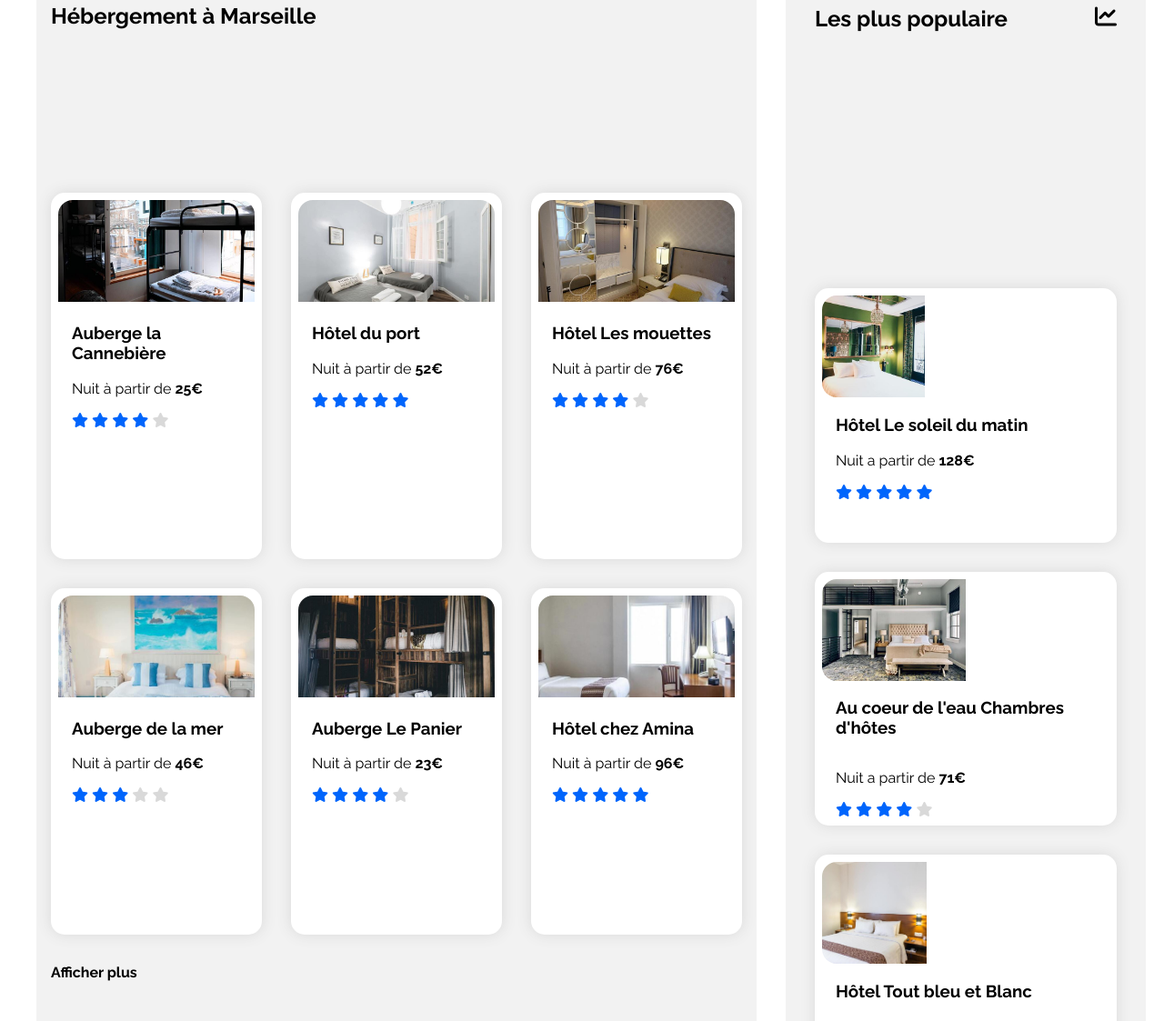
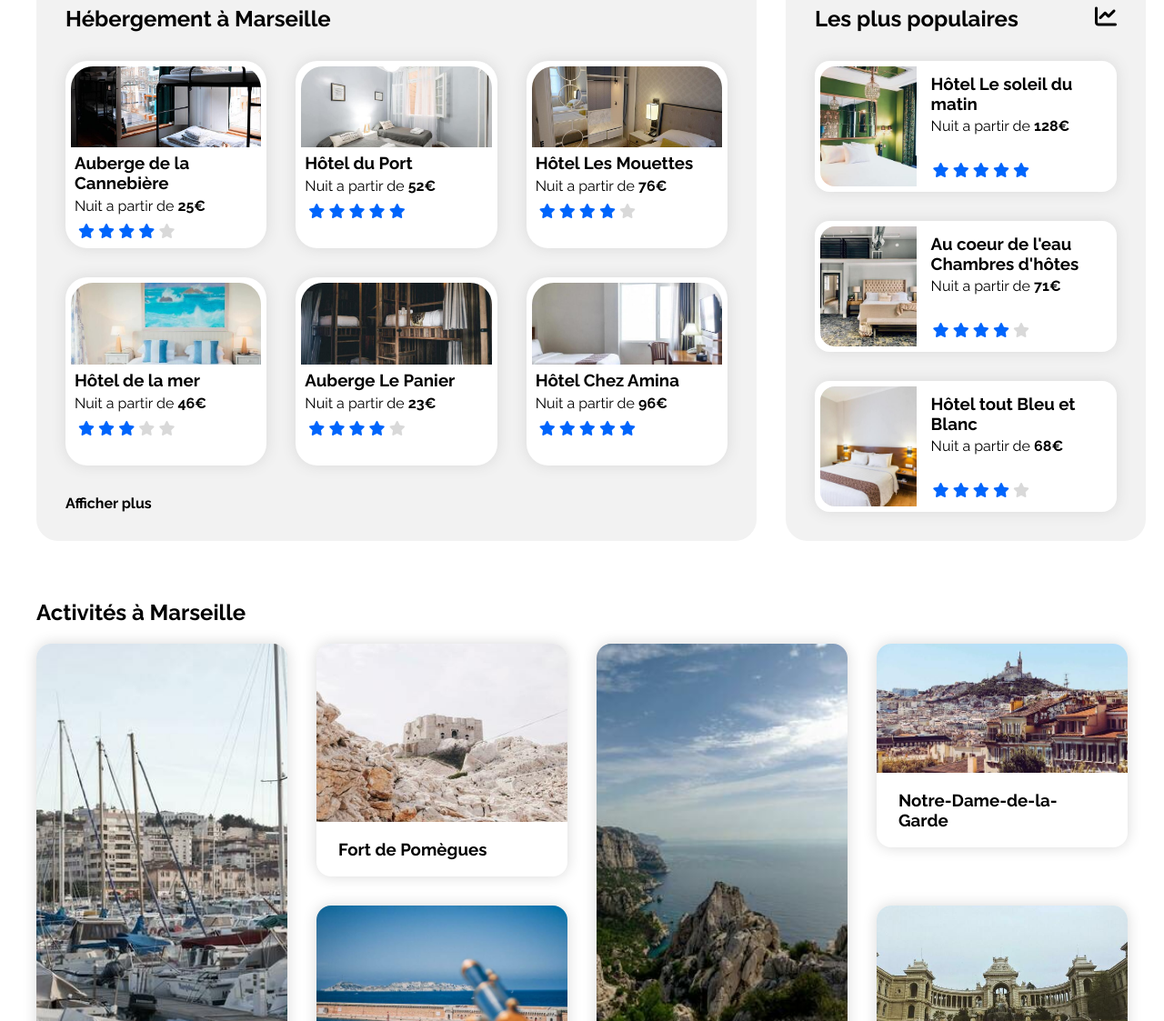
Before and after one commit to Naca974/Reservia, a plain HTML site: page index.html in a window 1280 px wide. Shown: the part 423-1546 px from the top of the page at 91% size. Drawn offline with Linux system fonts and the light colour scheme; files whose address does not match are found by name.

Commit message:
UPGRADE HTML+CSS de la partie HEBERGEMENT ET POPULAIRES

```diff
--- a/index.html
+++ b/index.html
@@ -51,23 +51,26 @@
             </div>
             <span class="searchfilterstitles">Économique</span>
         </div>
+
         <div class="searchfilters">
             <div class="searchfiltersframe">
                 <i class="fas fa-child searchfiltersicon" aria-hidden="true"></i>
                 </div>
             <span class="searchfilterstitles">Familial</span>
         </div>
+
         <div class="searchfilters">
             <div class="searchfiltersframe">
                 <i class="fas fa-heart searchfiltersicon" aria-hidden="true"></i>
                 </div>
             <span class="searchfilterstitles">Romantique</span>
         </div>
+
         <div class="searchfilters">
                  <div class="searchfiltersframe">
                     <i class="fas fa-dog searchfiltersicon" aria-hidden="true"></i>
                 </div>
-                 <span class="searchfilterstitles">Animaux autorisés</span>
+            <span class="searchfilterstitles">Animauxautorisés</span>
         </div>
 </section>
 
@@ -83,17 +86,17 @@
 <!---------OFFERS---------->
 
 <section class="offers">
-        <div class="offersbox">
-            <h2 class="offerstitle">Hébergement à Marseille</h2>
-        <article class="offerspannel">
-            <a href="#">
-                <figure class="offerscard">
-                    <img class="offersimg" src="C:\Users\Flo13\Desktop\Formation OC\Openclassroom Projets\Projet 2 - Reservia\images\hebergements\4_small\marcus-loke-WQJvWU_HZFo-unsplash.jpg" alt="room + bunkbed + mirror">
-                    <figcaption class="offerscardcaption">
-                        <h3 class="offerscarditle">Auberge la Cannebière</h3>
-                    </figcaption>
-                </figure>
-                <p class="offerscardp">Nuit à partir de <strong>25€</strong></p>
+    <div class="housingbox">
+        <h2 class="offershead">Hébergement à Marseille</h2>
+        <div class="housingoffers">
+            <a class="card" href="#">
+                <div class="housingimgbox">
+                    <img class="housingimg" src="images\hebergements\4_small\marcus-loke-WQJvWU_HZFo-unsplash.jpg">
+                </div>
+                <div>
+                    <h3 class="offtitles">Auberge de la Cannebière</h3>
+                </div>
+                <p class="offp">Nuit a partir de <strong>25€</strong></p>
                 <div class="ratingstars">
                 <i class="fas fa-star ratingstarsicon"></i>
                 <i class="fas fa-star ratingstarsicon"></i>
@@ -102,17 +105,15 @@
                 <i class="fas fa-star ratingstarsicon" data-active="false" aria-hidden="true"></i>
                 </div>
             </a>
-        </article>
 
-        <article class="offerspannel">
-            <a href="#">
-                <figure class="offerscard">
-                    <img class="offersimg" src="C:\Users\Flo13\Desktop\Formation OC\Openclassroom Projets\Projet 2 - Reservia\images\hebergements\4_small\fred-kleber-gTbaxaVLvsg-unsplash.jpg" alt="double bed room">
-                    <figcaption class="offerscardcaption">
-                        <h3 class="offerscarditle">Hôtel du port</h3>
-                    </figcaption>
-                </figure>
-                <p class="offerscardp">Nuit à partir de <strong>52€</strong></p>
+            <a class="card" href="#">
+                <div class="housingimgbox">
+                    <img class="housingimg" src="images\hebergements\4_small\fred-kleber-gTbaxaVLvsg-unsplash.jpg">
+                </div>
+                <div>
+                    <h3 class="offtitles">Hôtel du Port</h3>
+                </div>
+                <p class="offp">Nuit a partir de <strong>52€</strong></p>
                 <div class="ratingstars">
                 <i class="fas fa-star ratingstarsicon"></i>
                 <i class="fas fa-star ratingstarsicon"></i>
@@ -121,17 +122,15 @@
                 <i class="fas fa-star ratingstarsicon"></i>
                 </div>
             </a>
-        </article>
 
-        <article class="offerspannel">
-            <a href="#">
-                <figure class="offerscard">
-                    <img class="offersimg" src="C:\Users\Flo13\Desktop\Formation OC\Openclassroom Projets\Projet 2 - Reservia\images\hebergements\4_small\reisetopia-B8WIgxA_PFU-unsplash.jpg" alt="double room closet">
-                    <figcaption class="offerscardcaption">
-                        <h3 class="offerscarditle">Hôtel Les mouettes</h3>
-                    </figcaption>
-                </figure>
-                <p class="offerscardp">Nuit à partir de <strong>76€</strong></p>
+            <a class="card" href="#">
+                <div class="housingimgbox">
+                    <img class="housingimg" src="images\hebergements\4_small\reisetopia-B8WIgxA_PFU-unsplash.jpg">
+                </div>
+                <div>
+                    <h3 class="offtitles">Hôtel Les Mouettes</h3>
+                </div>
+                <p class="offp">Nuit a partir de <strong>76€</strong></p>
                 <div class="ratingstars">
                 <i class="fas fa-star ratingstarsicon"></i>
                 <i class="fas fa-star ratingstarsicon"></i>
@@ -140,17 +139,15 @@
                 <i class="fas fa-star ratingstarsicon" data-active="false" aria-hidden="true"></i>
                 </div>
             </a>
-        </article>
 
-        <article class="offerspannel">
-            <a href="#">
-                <figure class="offerscard">
-                    <img class="offersimg" src="C:\Users\Flo13\Desktop\Formation OC\Openclassroom Projets\Projet 2 - Reservia\images\hebergements\4_small\annie-spratt-Eg1qcIitAuA-unsplash.jpg" alt="double room + bleu frame">
-                    <figcaption class="offerscardcaption">
-                        <h3 class="offerscarditle">Auberge de la mer</h3>
-                    </figcaption>
-                </figure>
-                <p class="offerscardp">Nuit à partir de <strong>46€</strong></p>
+            <a class="card" href="#">
+                <div class="housingimgbox">
+                    <img class="housingimg" src="images\hebergements\4_small\annie-spratt-Eg1qcIitAuA-unsplash.jpg">
+                </div>
+                <div>
+                    <h3 class="offtitles">Hôtel de la mer</h3>
+                </div>
+                <p class="offp">Nuit a partir de <strong>46€</strong></p>
                 <div class="ratingstars">
                 <i class="fas fa-star ratingstarsicon"></i>
                 <i class="fas fa-star ratingstarsicon"></i>
@@ -159,17 +156,15 @@
                 <i class="fas fa-star ratingstarsicon" data-active="false" aria-hidden="true"></i>
                 </div>
             </a>
-        </article>
 
-        <article class="offerspannel">
-            <a href="#">
-                <figure class="offerscard">
-                    <img class="offersimg" src="C:\Users\Flo13\Desktop\Formation OC\Openclassroom Projets\Projet 2 - Reservia\images\hebergements\4_small\nicate-lee-kT-ZyaiwBe0-unsplash.jpg" alt="romm + bunkbed + mirror">
-                    <figcaption class="offerscardcaption">
-                        <h3 class="offerscarditle">Auberge Le Panier</h3>
-                    </figcaption>
-                </figure>
-                <p class="offerscardp">Nuit à partir de <strong>23€</strong></p>
+            <a class="card" href="#">
+                <div class="housingimgbox">
+                    <img class="housingimg" src="images\hebergements\4_small\nicate-lee-kT-ZyaiwBe0-unsplash.jpg">
+                </div>
+                <div>
+                    <h3 class="offtitles">Auberge Le Panier</h3>
+                </div>
+                <p class="offp">Nuit a partir de <strong>23€</strong></p>
                 <div class="ratingstars">
                 <i class="fas fa-star ratingstarsicon"></i>
                 <i class="fas fa-star ratingstarsicon"></i>
@@ -178,17 +173,15 @@
                 <i class="fas fa-star ratingstarsicon" data-active="false" aria-hidden="true"></i>
                 </div>
             </a>
-        </article>
 
-        <article class="offerspannel">
-            <a href="#">
-                <figure class="offerscard">
-                    <img class="offersimg" src="C:\Users\Flo13\Desktop\Formation OC\Openclassroom Projets\Projet 2 - Reservia\images\hebergements\4_small\febrian-zakaria-M6S1WvfW68A-unsplash.jpg" alt="romm + bunkbed + mirror">
-                    <figcaption class="offerscardcaption">
-                        <h3 class="offerscarditle">Hôtel chez Amina</h3>
-                    </figcaption>
-                </figure>
-                <p class="offerscardp">Nuit à partir de <strong>96€</strong></p>
+            <a class="card" href="#">
+                <div class="housingimgbox">
+                    <img class="housingimg" src="images\hebergements\4_small\febrian-zakaria-M6S1WvfW68A-unsplash.jpg">
+                </div>
+                <div>
+                    <h3 class="offtitles">Hôtel Chez Amina</h3>
+                </div>
+                <p class="offp">Nuit a partir de <strong>96€</strong></p>
                 <div class="ratingstars">
                 <i class="fas fa-star ratingstarsicon"></i>
                 <i class="fas fa-star ratingstarsicon"></i>
@@ -197,26 +190,26 @@
                 <i class="fas fa-star ratingstarsicon"></i>
                 </div>
             </a>
-        </article>
-
+        </div>
         <a class="viewmore" href="#">Afficher plus</a>
     </div>
 
 <!---------POPULAR---------->
 
 <div class="popularbox">
-        <h2 class="populartitle">Les plus populaire
-            <i class="fas fa-chart-line" aria-hidden="true"></i>
+    <h2 class="popularhead">Les plus populaires<i class="fas fa-chart-line" aria-hidden="true"></i>
     </h2>
-        <article class="popularpannel">
-            <a href="#">
-                <figure class="popularcard">
-                    <img class="popularimg" src="C:\Users\Flo13\Desktop\Formation OC\Openclassroom Projets\Projet 2 - Reservia\images\hebergements\4_small\emile-guillemot-Bj_rcSC5XfE-unsplash.jpg" alt="double bed + green wall">
-                    <figcaption class="popularcardcaption">
-                        <h3 class="popularcardtitle">Hôtel Le soleil du matin</h3>
-                        <p class="popularcardp">Nuit a partir de <strong>128€</strong></p>
-                    </figcaption>
-                </figure>
+    <a class="popularcard" href="#">
+        <div class="popularimgbox">
+            <img class="popularimg" src="images\hebergements\4_small\emile-guillemot-Bj_rcSC5XfE-unsplash.jpg">
+        </div>
+        <div class="textcontainer">
+            <div class="textbox">
+                <h3 class="poptitles">Hôtel Le soleil du  matin
+                </h3>
+                <p class="popp">Nuit a partir de <strong>128€</strong>
+                </p>
+            </div>
             <div class="ratingstars">
             <i class="fas fa-star ratingstarsicon"></i>
             <i class="fas fa-star ratingstarsicon"></i>
@@ -224,18 +217,20 @@
             <i class="fas fa-star ratingstarsicon"></i>
             <i class="fas fa-star ratingstarsicon"></i>
             </div>
+        </div>
     </a>
-        </article>
 
-        <article class="popularpannel">
-            <a href="#">
-                <figure class="popularcard">
-                    <img class="popularimg" src="C:\Users\Flo13\Desktop\Formation OC\Openclassroom Projets\Projet 2 - Reservia\images\hebergements\4_small\aw-creative-VGs8z60yT2c-unsplash.jpg" alt="double bed + modern">
-                    <figcaption class="popularcardcaption">
-                        <h3 class="popularcardtitle">Au coeur de l'eau Chambres d'hôtes</h3>
-                    </figcaption>
-                </figure>
-                <p class="popularcardp">Nuit a partir de <strong>71€</strong></p>
+    <a class="popularcard" href="#">
+        <div class="popularimgbox">
+            <img class="popularimg" src="images\hebergements\4_small\aw-creative-VGs8z60yT2c-unsplash.jpg">
+        </div>
+        <div class="textcontainer">
+            <div class="textbox">
+                <h3 class="poptitles">Au coeur de l'eau Chambres d'hôtes
+                </h3>
+                <p class="popp">Nuit a partir de <strong>71€</strong>
+                </p>
+            </div>
             <div class="ratingstars">
                 <i class="fas fa-star ratingstarsicon"></i>
                 <i class="fas fa-star ratingstarsicon"></i>
@@ -243,18 +238,20 @@
                 <i class="fas fa-star ratingstarsicon"></i>
                 <i class="fas fa-star ratingstarsicon" data-active="false" aria-hidden="true"></i>
             </div>
+        </div>
     </a>
-        </article>
 
-        <article class="popularpannel">
-            <a href="#">
-                <figure class="popularcard">
-                    <img class="popularimg" src="C:\Users\Flo13\Desktop\Formation OC\Openclassroom Projets\Projet 2 - Reservia\images\hebergements\4_small\febrian-zakaria-sjvU0THccQA-unsplash.jpg" alt="double bed + wood">
-                    <figcaption class="popularcardcaption">
-                        <h3 class="popularcardtitle">Hôtel Tout bleu et Blanc</h3>
-                    </figcaption>
-                </figure>
-                <p class="popularcardp">Nuit a partir de <strong>68€</strong></p>
+    <a class="popularcard" href="#">
+        <div class="popularimgbox">
+            <img class="popularimg" src="images\hebergements\4_small\febrian-zakaria-sjvU0THccQA-unsplash.jpg">
+        </div>
+        <div class="textcontainer">
+            <div class="textbox">
+                <h3 class="poptitles">Hôtel tout Bleu et Blanc
+                </h3>
+                <p class="popp">Nuit a partir de <strong>68€</strong>
+                </p>
+            </div>
             <div class="ratingstars">
                 <i class="fas fa-star ratingstarsicon"></i>
                 <i class="fas fa-star ratingstarsicon"></i>
@@ -262,55 +259,55 @@
                 <i class="fas fa-star ratingstarsicon"></i>
                 <i class="fas fa-star ratingstarsicon" data-active="false" aria-hidden="true"></i>
             </div>
+        </div>
     </a>
-        </article>
 </div>
 </section>
 
 <!---------ACTIVITIES---------->
 
-    <section id="activities" style="margin-top: 4rem;">
+    <section id="activities">
         <h2 class="activitiestitle">Activités à Marseille</h2>
             <div class="activitiescontainer">
 
                 <a class="firstcard">
                     <div class="imgcontainter">
-                        <img class="activitiesimg" src="C:\Users\Flo13\Desktop\Formation OC\Openclassroom Projets\Projet 2 - Reservia\images\activites\4_small\reno-laithienne-QUgJhdY5Fyk-unsplash.jpg">
+                        <img class="activitiesimg" src="images\activites\4_small\reno-laithienne-QUgJhdY5Fyk-unsplash.jpg">
                     </div>
                     <h3 class="cardtitles">Vieux port</h3>
                 </a>
 
                 <a class="secondcard">
                     <div class="imgcontainter">
-                        <img class="activitiesimg" src="C:\Users\Flo13\Desktop\Formation OC\Openclassroom Projets\Projet 2 - Reservia\images\activites\4_small\paul-hermann-QFTrLdQIRhI-unsplash.jpg">
+                        <img class="activitiesimg" src="images\activites\4_small\paul-hermann-QFTrLdQIRhI-unsplash.jpg">
                     </div>
                     <h3 class="cardtitles">Fort de Pomègues</h3>
                 </a>
 
                 <a class="thirdcard">
                     <div class="imgcontainter">
-                    <img class="activitiesimg" src="C:\Users\Flo13\Desktop\Formation OC\Openclassroom Projets\Projet 2 - Reservia\images\activites\4_small\kevin-hikari-rV_Qd1l-VXg-unsplash.jpg">
+                    <img class="activitiesimg" src="images\activites\4_small\kevin-hikari-rV_Qd1l-VXg-unsplash.jpg">
                     </div>
                     <h3 class="cardtitles">Île du Frioul</h3>
                 </a>
 
                 <a class="fourthcard">
                     <div class="imgcontainter">
-                        <img class="activitiesimg" src="C:\Users\Flo13\Desktop\Formation OC\Openclassroom Projets\Projet 2 - Reservia\images\activites\4_small\kilyan-sockalingum-NR8-cBCN3aI-unsplash.jpg">
+                        <img class="activitiesimg" src="images\activites\4_small\kilyan-sockalingum-NR8-cBCN3aI-unsplash.jpg">
                     </div>
                     <h3 class="cardtitles">Parc national des Calanques</h3>
                 </a>
 
                 <a class="fifthcard">
                     <div class="imgcontainter">
-                        <img class="activitiesimg" src="C:\Users\Flo13\Desktop\Formation OC\Openclassroom Projets\Projet 2 - Reservia\images\activites\4_small\florian-wehde-xW9e8gdotxI-unsplash.jpg">
+                        <img class="activitiesimg" src="images\activites\4_small\florian-wehde-xW9e8gdotxI-unsplash.jpg">
                     </div>
                     <h3 class="cardtitles">Notre-Dame-de-la-Garde</h3>
                 </a>
 
                 <a class="sixthcard">
                     <div class="imgcontainter">
-                        <img class="activitiesimg" src="C:\Users\Flo13\Desktop\Formation OC\Openclassroom Projets\Projet 2 - Reservia\images\activites\4_small\lena-paulin-wH2-EJoDcV0-unsplash.jpg">
+                        <img class="activitiesimg" src="images\activites\4_small\lena-paulin-wH2-EJoDcV0-unsplash.jpg">
                     </div>
                     <h3 class="cardtitles">Parc Longchamp</h3>
                 </a>
--- a/style.css
+++ b/style.css
@@ -181,86 +181,63 @@ a.nav:hover ,a.login:hover{
 
 .offers{
     display: grid;
+    grid-template-columns: 66% 33%;
     column-gap: 2rem;
-    grid-template-columns: 66% 33%;
 }
 
-/** .offers > a:first-child {
-    display: none;
+.housingbox{
+    padding: 2rem;
+    background-color: #f2f2f2;
+    border-radius: 1.5rem;
 }
 
-.offersbox > a:first-child {
-    display: none;
-} **/
+.offershead{
+    margin: 0;
+    padding: 0 0 2rem 0;
+}
 
-.offersbox{
+.housingoffers{
     display: grid;
     grid-template-columns: repeat(3, 1fr);
-    column-gap: 2rem;
-    row-gap: 2rem;
-    background-color: #F2F2F2;
-    border-radius: 1.5rem;
-    padding: 1rem;
+    grid-template-rows: repeat(2, 1fr);
+    grid-row-gap: 2rem;
+    grid-column-gap: 2rem;
+    margin-bottom: 2rem;
 }
 
-
-.offerstitle{
-    grid-column: 1/-1;
-    margin-block-start: 0.83rem;
-    margin-block-end: 0.83rem;
-    margin-inline-start: 0px;
-    margin-inline-end: 0px;
-    color: black;
+.card{
+    width: 100%;
+    box-shadow: 0 0 16px #d9d9d9;
+    border-radius: 1.5rem;
+    background-color: white;
 }
 
-.offerspannel{
-    background-color: white;
-    padding: 8px;
-    border-radius: 15px;
-    box-shadow: 0 0 16px #d9d9d9;
-    cursor: pointer;
-    box-sizing: border-box;
+.housingimgbox{
+    padding: 6px 6px 0 6px;
 }
 
-a{
-    background-color: transparent;
-    text-decoration: none;
+.housingimg{
+    object-fit: cover;
+    object-position: center;
+    height: 7vw;
+    width: 100%;
+    max-width: 100%;
+    max-height: 100%;
+    border-top-left-radius: 1.5rem;
+    border-top-right-radius: 1.5rem;
 }
 
-.offerscard{
-    margin: 0;
+.offtitles{
+    margin: 2px 10px 5px 10px;
 }
 
-.offersimg{
-    height: 7rem;
-    object-fit: cover;
-    max-width: 100%;
-    width: 100%;
-    max-height: 100%;
-    border-radius: 1rem 1rem 0 0;
-}
-
-.offerscardcaption{
-    display: block;
-}
-
-.offerscarditle{
-    padding-left: 15px;
-    color: black;
-    font-weight: bold;
-}
-
-.offerscardp{
-    color: black;
-    padding-left: 15px;
-}
-
-div{
-    display: block;
+.offp{
+    margin: 0px 10px 5px 10px;
 }
 
 .ratingstars{
-    padding-left: 15px;
+    margin: 0px 10px 5px 10px;
+    padding: 4px;
     color: #0065FC;
 }
 
@@ -274,8 +251,12 @@ div{
 }
 
 .viewmore{
-    grid-column: 1/-1;
     font-weight: bold;
+    color: black;
+}
+
+a{
+    text-decoration: none;
     color: black;
 }
 
@@ -283,68 +264,74 @@ div{
 
 .popularbox{
     display: grid;
-    grid-template-rows: repeat(3, 1fr);
-    row-gap: 2rem;
-    background-color: #F2F2F2;
+    grid-template-rows: auto repeat(3, 1fr);
+    padding: 2rem;
+    grid-row-gap: 2rem;
+    background-color: #f2f2f2;
     border-radius: 1.5rem;
-    padding: 2rem;
 }
 
-.populartitle{
-    margin: 0px;
+.popularhead{
+    margin: 0;
     display: flex;
     justify-content: space-between;
 }
 
-.popularpannel{
+.popularcard{
     display: flex;
-    flex-direction: row;
+    border-radius: 1rem;
     background-color: white;
-    padding: 8px;
-    border-radius: 15px;
+    padding: 6px;
     box-shadow: 0 0 16px #d9d9d9;
-    cursor: pointer;
-    box-sizing: border-box;
 }
 
-.popularcard{
-    margin: 0;
+.popularimgbox{
+    position: relative;
+    width: 33%;
+    min-width: 33%;
+    max-width: 33%;
+    height: 100%;
+}
+
+.popularimg{
+    position: absolute;
+    width: 100%;
+    height: 100%;
+    object-fit: cover;
+    border-radius: 1rem 0 0 1rem;
+}
+
+.textcontainer{
     display: flex;
     flex-direction: column;
     justify-content: space-between;
-    border-radius: 15px 0 0 15px;
+    margin: 4px;
 }
 
-.popularimg{
-    height: 7rem;
-    object-fit: cover;
-    max-width: 100%;
-    width: 50%;
-    max-height: 100%;
-    border-radius: 1rem 0 0 1rem;
+.poptitles{
+    font-weight: bold;
+    margin: 0.25rem 0.75rem 0.25rem 0.75rem;
 }
 
-.popularcardcaption{
-    display: block;
+.popp{
+    margin: 0.25rem 0.75rem 0.25rem 0.75rem;
 }
 
-.popularcardtitle{
-    padding-left: 15px;
-    color: black;
-    font-weight: bold;
+.textcontainer>div.ratingstars{
+    margin: 0px 10px 0px 10px;
 }
 
-.popularcardp{
-    color: black;
-    padding-left: 15px;
-}
-
-.offerspannel:hover, .popularpannel:hover{
+.card:hover, .popularcard:hover{
     transform: scale(1.06);
     transition-duration: 200ms;
 }
 
+
 /**ACTIVITIES**/
+
+#activities{
+    margin-top: 4rem;
+}
 
 .activitiescontainer{
     display: grid;
```
Lines whose indentation alone changed are shown as unchanged.
